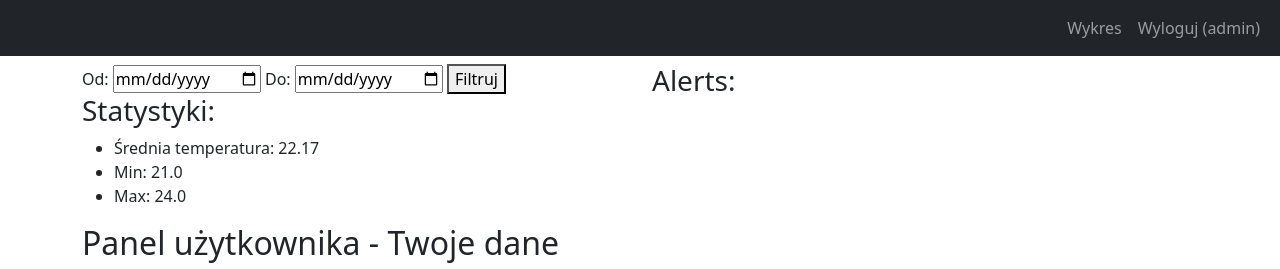
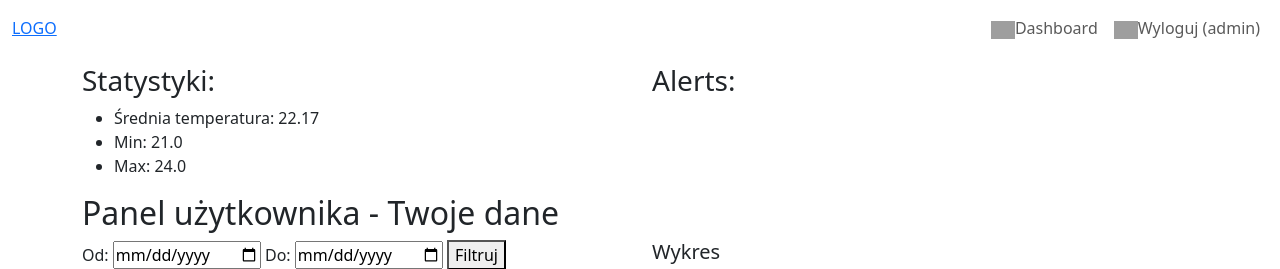
Before and after one commit to szymonszwedzinskiii/Django_esp32, a Django app: page /dashboard/ in a window 1280 px wide. Shown: the top 269 px of the page. Run offline with Django 5.2, Linux system fonts and the light colour scheme; a user stored in the database is signed in; data comes from the database, SQL or seed files in the repository; both versions use the stored data as it was after the commit; data that the repository does not hold is empty; grey boxes are pictures that could not be loaded.

Commit message:
Update for dashboard and added AddDevice template

```diff
--- a/Django/EspDashboard/EspDashboardApp/templates/dashboard.html
+++ b/Django/EspDashboard/EspDashboardApp/templates/dashboard.html
@@ -2,29 +2,33 @@
 <!DOCTYPE html>
 <html>
 <head>
-    <title>Logowanie</title>
+    <title>Dashboard</title>
     <link href="https://cdn.jsdelivr.net/npm/bootstrap@5.3.2/dist/css/bootstrap.min.css" rel="stylesheet">
+      <link rel="stylesheet" href="{% static 'EspDashboardApp/css/style.css' %}">
+
 </head>
 <body>
 
-<nav class="navbar navbar-expand-lg navbar-dark bg-dark">
+
+<nav class="navbar navbar-expand-lg  navbar-custom">
   <div class="container-fluid">
+    <a class="logo" href="{% url 'startupPage' %}">LOGO</a>
     <div class="collapse navbar-collapse">
       <ul class="navbar-nav ms-auto">
 
         {% if user.is_authenticated %}
           <li class="nav-item">
-            <a class="nav-link" href="{% url 'plot_page' %}">Wykres</a>
+            <a class="nav-link" href="{% url 'dashboard' %}"><img src="{% static 'EspDashboardApp/icons/dashboard.png'%}" height="18em">Dashboard</a>
           </li>
           <li class="nav-item">
-            <a class="nav-link" href="{% url 'logout' %}">Wyloguj ({{ user.username }})</a>
+            <a class="nav-link" href="{% url 'logout' %}"><img src="{% static 'EspDashboardApp/icons/logout.png'%}" height="18em">Wyloguj ({{ user.username }})</a>
           </li>
         {% else %}
           <li class="nav-item">
-            <a class="nav-link" href="{% url 'login' %}">Logowanie</a>
+            <a class="nav-link" href="{% url 'login' %}"><img src="{% static 'EspDashboardApp/icons/user.png'%}" height="18em">Logowanie</a>
           </li>
           <li class="nav-item">
-            <a class="nav-link" href="{% url 'register' %}">Rejestracja</a>
+            <a class="nav-link" href="{% url 'register' %}"><img src="{% static 'EspDashboardApp/icons/add.png'%}" height="18em">Rejestracja</a>
           </li>
         {% endif %}
 
@@ -38,13 +42,6 @@
 <div class="container mt-2">
   <div class="row">
     <div class="col-md-6">
-        <form method="get">
-          <label>Od:</label>
-          <input type="date" name="start_date" value="{{ start_date }}">
-          <label>Do:</label>
-          <input type="date" name="end_date" value="{{ end_date }}">
-          <button type="submit">Filtruj</button>
-        </form>
         <h3>Statystyki:</h3>
         <ul>
             <li>Średnia temperatura: {{ stats.avg_temp|floatformat:2 }}</li>
@@ -72,6 +69,13 @@
   <h2>Panel użytkownika - Twoje dane</h2>
   <div class="row">
     <div class="col-md-6">
+        <form method="get">
+          <label>Od:</label>
+          <input type="date" name="start_date" value="{{ start_date }}">
+          <label>Do:</label>
+          <input type="date" name="end_date" value="{{ end_date }}">
+          <button type="submit">Filtruj</button>
+        </form>
       <h5>Ostatnie pomiary</h5>
       <table class="table table-striped">
         <thead>
```
Also changed, not shown: Django/EspDashboard/EspDashboardApp/templates/addDevice.html (added, +44 -0 lines), Django/EspDashboard/db.sqlite3.
